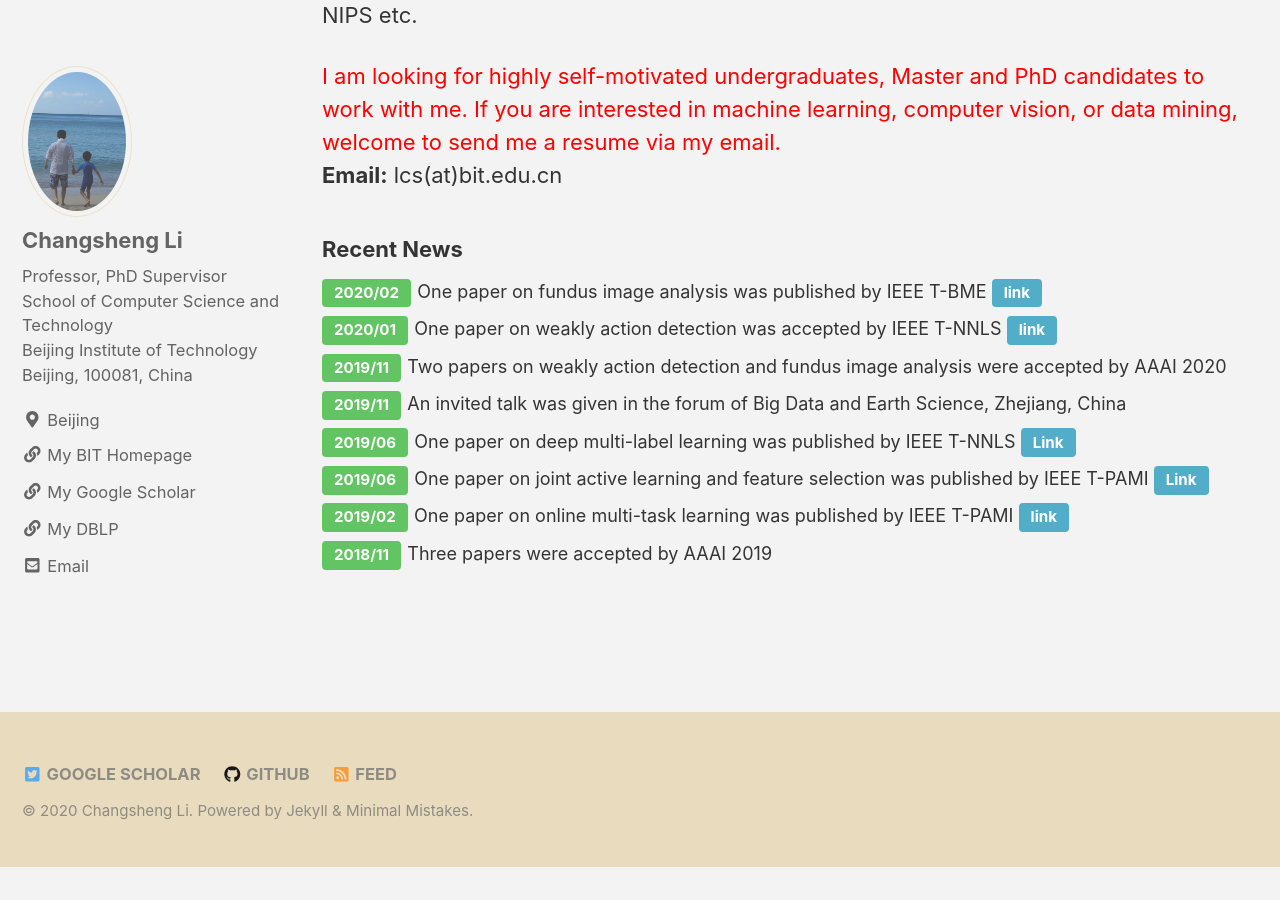
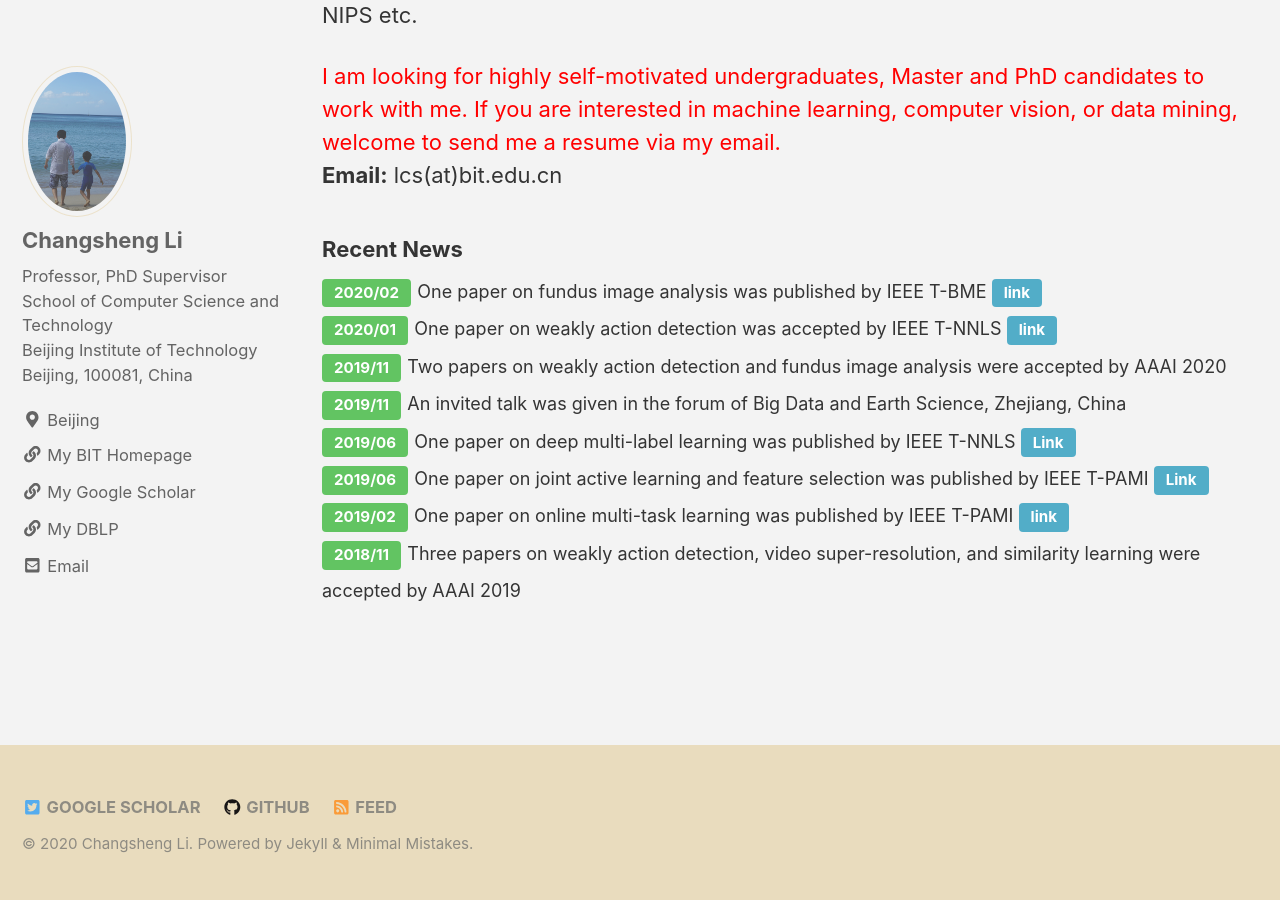
Before and after one commit to csli-bit/csli-bit.github.io, a Jekyll site: the page built from _pages/index.md, in a window 1280 px wide and 900 px high, scrolled down 560 px. Built offline with Jekyll 4.4.1, drawn with Linux system fonts in a browser that asks for light colours; nearby versions of some CDN libraries; comment, search, counter and statistics services are not loaded; before the commit the page ends 1427 px from its top, so only the background shows below that.

Commit message:
Update index.md

```diff
--- a/_pages/index.md
+++ b/_pages/index.md
@@ -28,4 +28,4 @@ One paper on deep multi-label learning was published by IEEE T-NNLS </font> [Lin
 [2019/06](#link){: .btn .btn--success .btn--small} <font size="4">
 One paper on joint active learning and feature selection was published by IEEE T-PAMI </font> [Link](https://ieeexplore.ieee.org/document/8367893){: .btn .btn--info .btn--small} <br>
 [2019/02](#link){: .btn .btn--success .btn--small} <font size="4">One paper on online multi-task learning was published by IEEE T-PAMI </font> [link](https://ieeexplore.ieee.org/document/8260965){: .btn .btn--info .btn--small} <br>
-[2018/11](#link){: .btn .btn--success .btn--small} <font size="4">Three papers were accepted by AAAI 2019<br>
+[2018/11](#link){: .btn .btn--success .btn--small} <font size="4">Three papers on weakly action detection, video super-resolution, and similarity learning were accepted by AAAI 2019<br>
```
